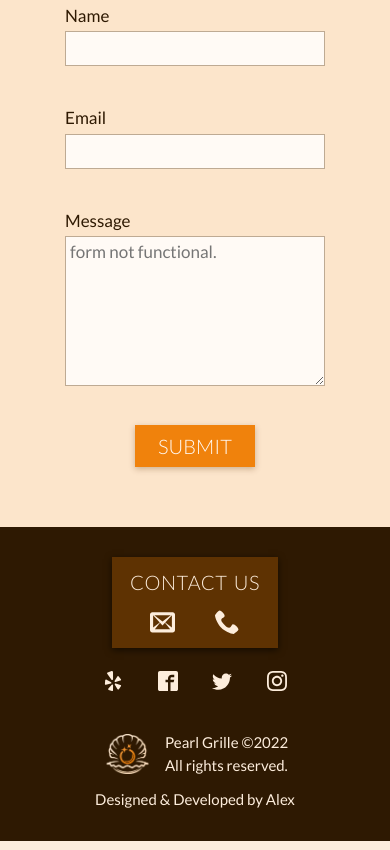
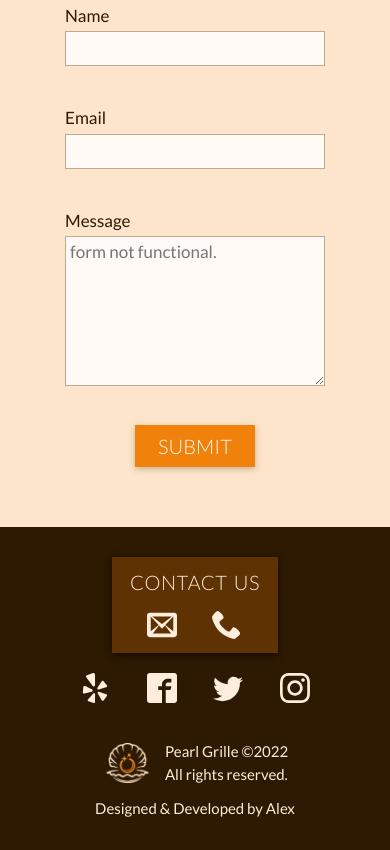
Before and after one commit to Uvacoder/simple-bus-restaurant, a plain HTML site: page index.html in a window 390 px wide. Shown: the part 3031-3881 px from the top of the page. Drawn offline with Linux system fonts and the light colour scheme.

Commit message:
adjusted footer icon sizes

```diff
--- a/css/style.css
+++ b/css/style.css
@@ -1199,7 +1199,8 @@ body {
     padding: 5px;
   }
 }
-@media only screen and (max-width: 37.5em) {
+
+@media only screen and (max-width: 45em) {
   .footer {
     padding: 3rem 1.5rem;
     grid-template-columns: 1fr;
@@ -1220,26 +1221,18 @@ body {
   }
   .footer__social-icons {
     margin-top: 1.5rem;
+    width: 24rem;
+  }
+
+  .footer__social-icons .footer__icon {
+    height: 3rem;
+    width: 3rem;
   }
 }
 @media only screen and (max-width: 31em) {
   .footer__heading {
     font-size: 2rem;
     letter-spacing: 0.5px;
-  }
-  .footer__contact-links .footer__icon {
-    height: 2.5rem;
-    width: 2.5rem;
-  }
-  .footer__social-icons .footer__icon {
-    height: 2rem;
-    width: 2rem;
-  }
-  .footer__social-icons {
-    width: 20rem;
-  }
-  .footer__social-icons .footer__link {
-    padding: 8px;
   }
 }
 @media only screen and (max-width: 25em) {
```
